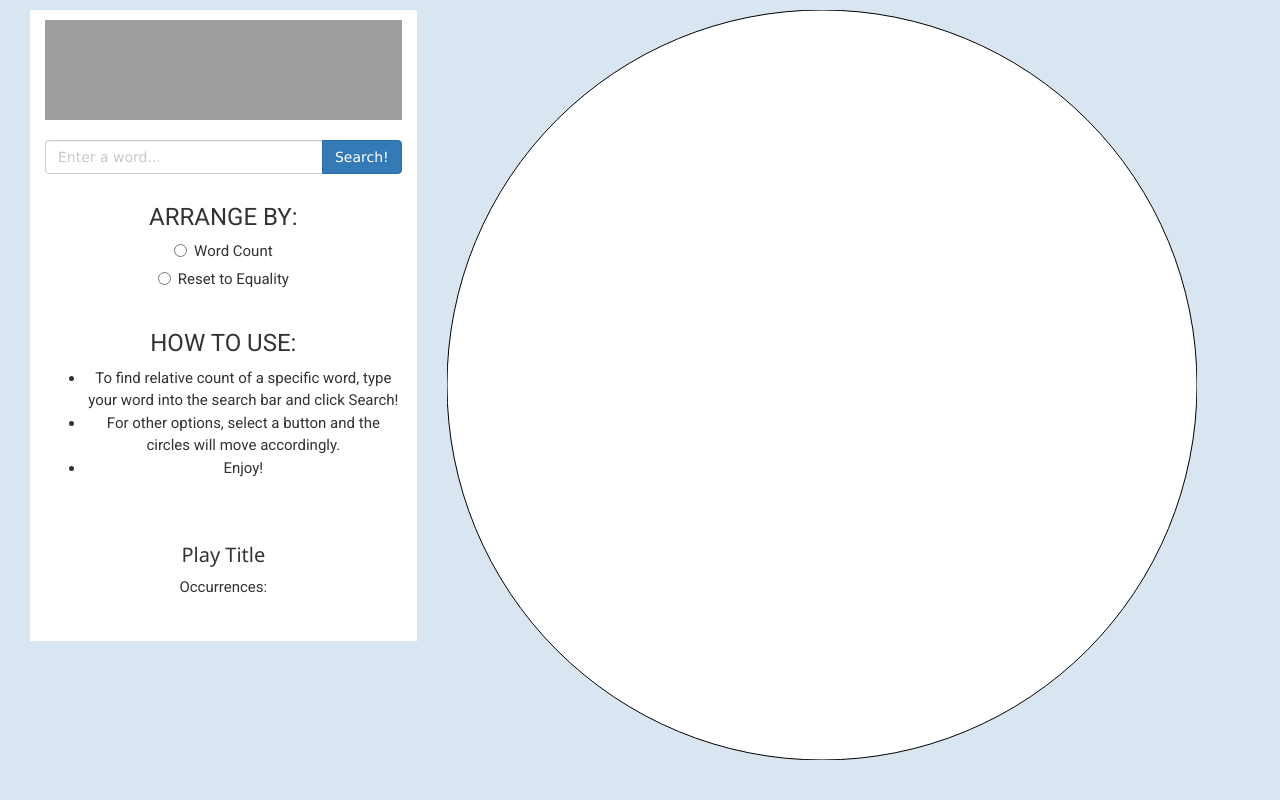
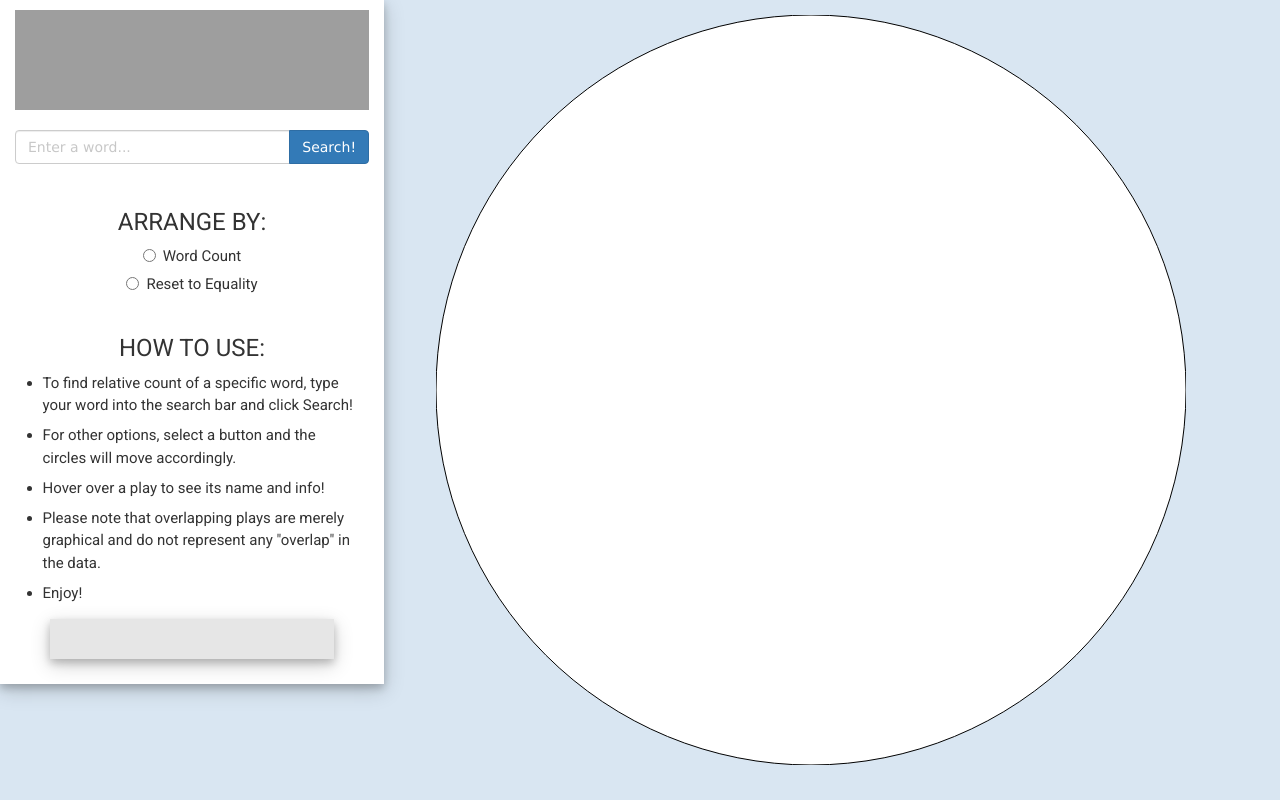
Before and after one commit to Razorflame3912/aMidsummerNightsTeam, a Flask app: page / in a window 1280 px wide. Run offline with Flask 2, Linux system fonts and the light colour scheme; parts of the project's set-up code (start-up, migrations or seed data) failed here and were passed over; some libraries are stand-ins or nearby versions; grey boxes are pictures that could not be loaded.

Commit message:
finishing touches + README

```diff
--- a/app.py
+++ b/app.py
@@ -60,7 +60,7 @@ def numUniqueWords(play):
 #---------------------------FLASK APP----------------------------
 
 @app.route('/')
-def root(): #root based on number of words total
+def root():
     return render_template('base.html')
 
 @app.route('/search')
--- a/devlog.txt
+++ b/devlog.txt
@@ -58,3 +58,6 @@ continuing hovering functionality
 
 elsharawyM -- 2018-04-19 21:20:16
 more hovering features added
+
+elsharawyM -- 2018-04-22 23:06:28
+added finishing touches to html, css styling, and js functions, also updated README
--- a/static/script.js
+++ b/static/script.js
@@ -26,6 +26,7 @@ var comedycircles = d3.select("#svg").selectAll("circle.comedy");
 var tragedycircles = d3.select("#svg").selectAll("circle.tragedy");
 var historycircles = d3.select("#svg").selectAll("circle.history");
 var playtitle = document.getElementById("playtitle");
+var searchinfo = document.getElementById("status");
 var val = document.getElementById("val");
 console.log(playtitle);
 var comedies = ["All's Well That Ends Well", "As You Like It", "The Comedy of Errors", "Cymbeline", "Love's Labour's Lost", "Measure For Measure", "The Merchant of Venice", "The Merry Wives of Windsor", "A Midsummer Night's Dream", "Much Ado About Nothing","The Taming of the Shrew", "The Tempest", "Troilus and Cressida", "Twelfth Night", "The Two Gentlemen of Verona", "The Winter's Tale"]
@@ -157,8 +158,9 @@ var update = function(e){
 	var icx = 0;
 	var icy = 0;
 	var ir = 0;
-	searchedword = wordbar.value;
 	if(this.getAttribute("id") == "default"){
+	    searchedword = "def";
+	    searchinfo.innerHTML = 'Plays set to equal values';
 	    data = numtopercent(defaultlist);
 	    comedydata = numtopercent(defcomedy);
 	    tragedydata = numtopercent(deftragedy);
@@ -166,6 +168,8 @@ var update = function(e){
 	}
 	else{
 	    if (this.getAttribute("id") == "length"){
+		searchedword = "";
+		searchinfo.innerHTML = 'Results by overall word count';
 		$.ajax({
 		    async: false,
 		    url: '/count',
@@ -190,6 +194,8 @@ var update = function(e){
 		});//end ajax call
 	    }
 	    else{
+		searchedword = wordbar.value;
+		searchinfo.innerHTML = 'Results for: "' + searchedword + '"';
 		$.ajax({
 		    async: false,
 		    url: '/search',
@@ -405,7 +411,29 @@ var highlight = function(e){
 
 
     playtitle.innerHTML = this.getAttribute("id");
-    val.innerHTML = "Occurrences: " + this.getAttribute("val");
+
+    //console.log(searchedword.length);
+    if(searchedword.length == 0){
+	//console.log("Total words: " + this.getAttribute("val"));
+	console.log(val);
+	var stuff = "Total words: " + this.getAttribute("val");
+	val.innerHTML = stuff;
+    }
+    else if(searchedword == "def"){
+	val.innerHTML = "";
+    }
+    else{
+	val.innerHTML = 'Occurrences of ' + '"' + searchedword + '": ' + this.getAttribute("val");
+    }
+    if(this.className["baseVal"].includes("comedy")){
+	playtitle.style.color = "green";
+    }
+    else if(this.className["baseVal"].includes("tragedy")){
+	playtitle.style.color = "crimson";
+    }
+    else{
+	playtitle.style.color = "blue";
+    }
     e.stopPropagation();
 };
 
--- /dev/null
+++ b/static/styles/base.css
@@ -0,0 +1,52 @@
+#infobox {
+    box-shadow: 0 4px 8px 0 rgba(0, 0, 0, 0.2), 0 6px 20px 0 rgba(0, 0, 0, 0.19);
+    background-color: rgb(230,230,230);
+    padding-top: 0.5rem;
+    width: 80%;
+    margin: auto;
+    margin-bottom: 1rem;
+    margin-top: 1rem;
+
+}
+
+#main-left {
+    box-shadow: 0 4px 8px 0 rgba(0, 0, 0, 0.2), 0 6px 20px 0 rgba(0, 0, 0, 0.19);
+    padding-left: 0;
+    padding-right: 0;
+    max-width: 30%;
+}
+
+#main-right{
+    text-align: center;
+}
+
+#main {
+    padding: 0;
+}
+
+#svg {
+    margin-top: 15px;
+}
+
+li {
+    margin: 0.5rem;
+}
+
+#uselist {
+    text-align: left;
+    padding-left: 20px;
+}
+
+#status {
+    color: red;
+    margin-top: 1rem;
+    margin-bottom: 0;
+}
+
+#playtitle {
+    font-size: 1.5rem;
+}
+
+#val {
+    font-size: 1.2rem;
+}
--- a/templates/base.html
+++ b/templates/base.html
@@ -4,6 +4,7 @@
   <head>
     <link rel="stylesheet" href="https://maxcdn.bootstrapcdn.com/bootstrap/3.3.7/css/bootstrap.min.css">
     <link rel="stylesheet" href="https://www.w3schools.com/w3css/4/w3.css">
+    <link rel="stylesheet" type="text/css" href="{{ url_for('static',filename='styles/base.css') }}">
     <link href='https://fonts.googleapis.com/css?family=Roboto' rel='stylesheet'>
     <script src="https://ajax.googleapis.com/ajax/libs/jquery/3.3.1/jquery.min.js"></script>
     <script src="https://maxcdn.bootstrapcdn.com/bootstrap/3.3.7/js/bootstrap.min.js"></script>
@@ -28,8 +29,8 @@
   </head>
 
   <body style="background-color: #d9e6f2;">
-    <div class="container-fluid">
-      <div class="col-sm-4">
+    <div class="container-fluid" id="main">
+      <div class="col-sm-4" id="main-left">
 
 	  <!------------------------Title---------------------------------->
 	  <div class="container-fluid bg-1 text-center">
@@ -43,6 +44,7 @@
 		  <button type="button" class="btn btn-primary" id="word">Search!</button>
 		</div>
 	      </div>
+	      <p id="status"></p>
 	  </div>
 	  <div class="container-fluid bg-3 text-center" style="font-family:roboto">
 	    <h3 style="font-family:roboto">ARRANGE BY:</h3>
@@ -60,20 +62,23 @@
 	  <div class="container-fluid bg-3 text-center" style="font-family:roboto">
 	    <h3 style="font-family:roboto">HOW TO USE:</h3>
 	    <p style="font-family:roboto">
-	      <ul>
+	      <ul id="uselist">
 		<li>To find relative count of a specific word, type your word into the search bar and click Search!</li>
 		<li>For other options, select a button and the circles will move accordingly.</li>
+		<li>Hover over a play to see its name and info!</li>
+		<li> Please note that overlapping plays are merely graphical and do not represent any "overlap" in the data.</li>
 		<li>Enjoy!</li>
 	      </ul>
-	      <br><br>
 	    </p>
 
-	    <h4 id="playtitle">Play Title</h4>
-	    <p id="val">Occurrences: </p>
-	    <br>
+	    <div id="infobox">
+	      <h4 id="playtitle"> </h4>
+	      <p id="val"> </p>
+	      <br>
+	    </div>
 	  </div>
       </div>
-      <div class="col-sm-8">
+      <div class="col-sm-8" id="main-right">
 	<!---------d3 html----------------->
 	<svg height="750" width="750" id="svg" xlmns="http://www.w3.org/2000/svg">
 	  <circle id="main" cy="375" cx="375" r="375" fill="white" stroke="black"></circle>
```
Also changed, not shown: README.md.
